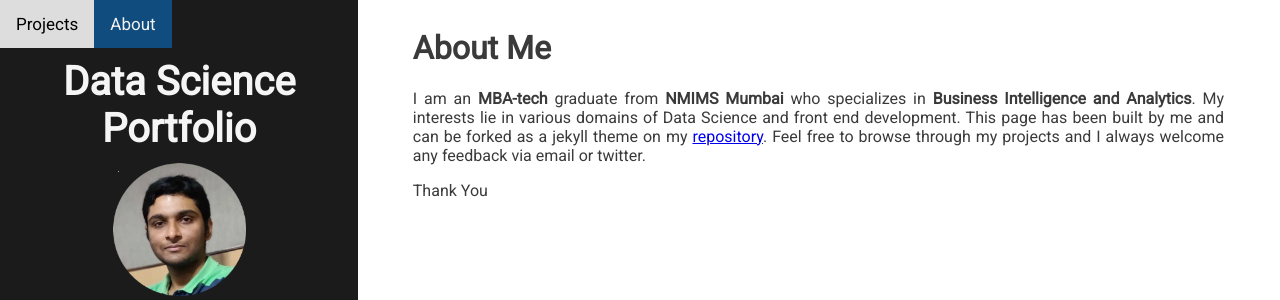
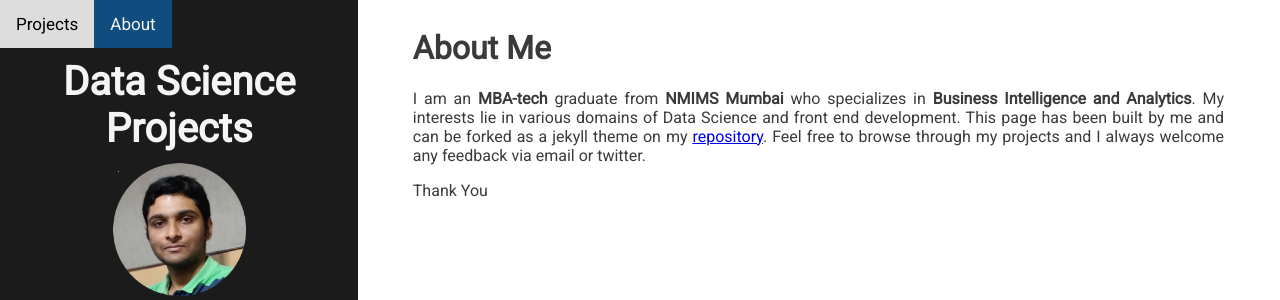
Before and after one commit to tejasmohanayyar/tejasmohanayyar.github.io, a Jekyll site: the page built from _posts/2020-07-18-about.md, in a window 1280 px wide. Shown: the top 300 px of the page. Built offline with Jekyll 4.4.1, drawn with Linux system fonts in a browser that asks for light colours.

Commit message:
projects

```diff
--- a/_config.yml
+++ b/_config.yml
@@ -19,7 +19,7 @@
 # in the templates via {{ site.myvariable }}.
 
 image: https://raw.githubusercontent.com/tejasmohanayyar/tejasmohanayyar.github.io/master/images/tejas.png
-title: Data Science Portfolio
+title: Data Science Projects
 name: Tejas Mohan Ayyar
 email: tejasmohan01@gmail.com
 description: Tejas Mohan Ayyar's Data science portfolio where he has showcased all his work till date. Feel free to browse through and give him some feedback.
```
